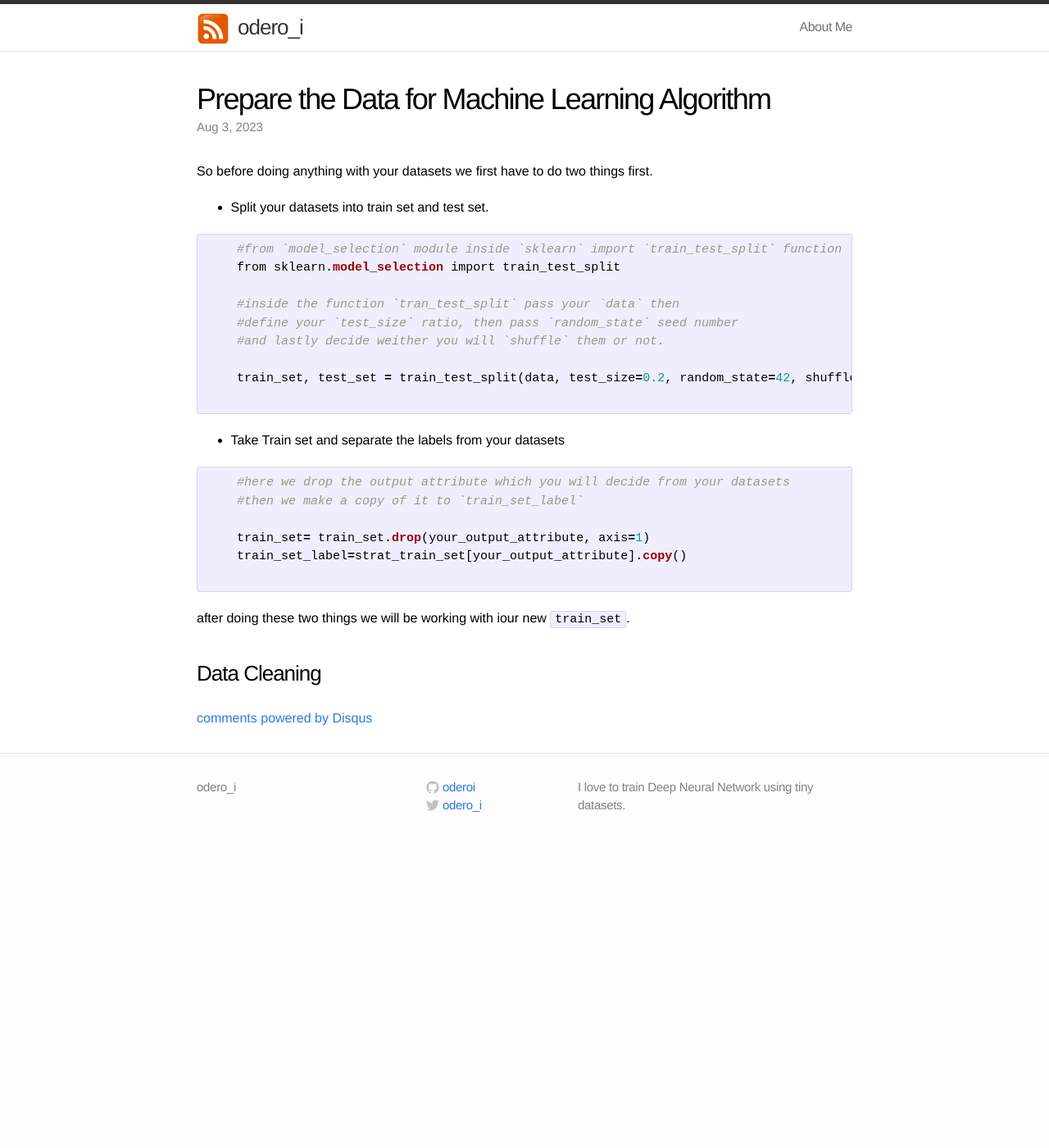
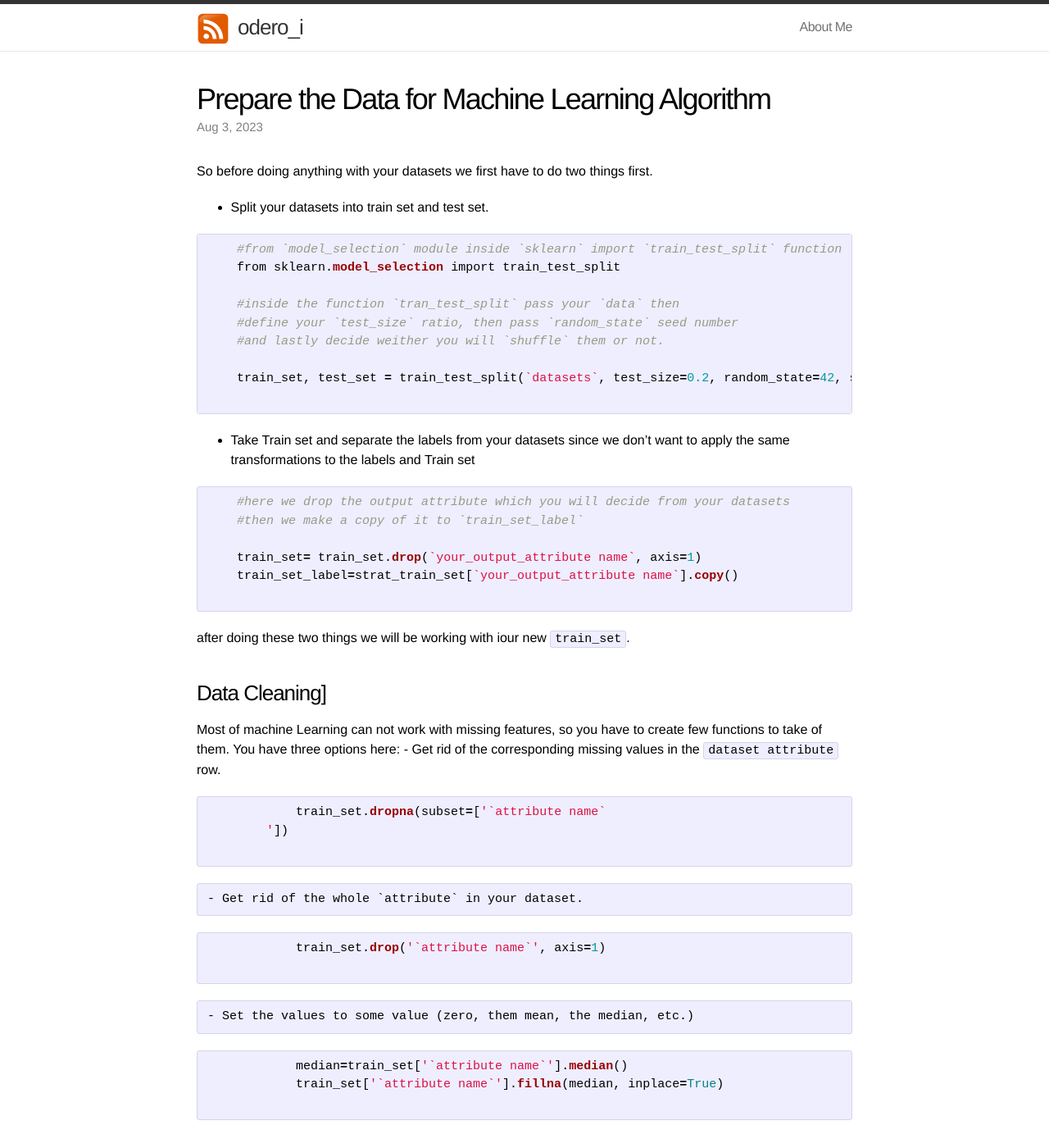
Before and after one commit to oderoi/oderoi.github.io, a Jekyll site: the page built from _posts/2023-08-03-Prepare the Data for Machine Learning Algorithms.markdown, in a window 1280 px wide and 1400 px high. Shown: the whole window at 82% size. Built offline with Jekyll 4.4.1, drawn with Linux system fonts in a browser that asks for light colours; comment, search, counter and statistics services are not loaded.

Commit message:
Update 2023-08-03-Prepare the Data for Machine Learning Algorithms.markdown

```diff
--- a/_posts/2023-08-03-Prepare the Data for Machine Learning Algorithms.markdown
+++ b/_posts/2023-08-03-Prepare the Data for Machine Learning Algorithms.markdown
@@ -17,18 +17,35 @@ So before doing anything with your datasets we first have to do two things first
     #define your `test_size` ratio, then pass `random_state` seed number
     #and lastly decide weither you will `shuffle` them or not.
 
-    train_set, test_set = train_test_split(data, test_size=0.2, random_state=42, shuffle=True)
+    train_set, test_set = train_test_split(`datasets`, test_size=0.2, random_state=42, shuffle=True)
   {% endhighlight %}
 
-- Take Train set and separate the labels from your datasets
+- Take Train set and separate the labels from your datasets since we don't want to apply the same transformations to the labels and Train set
   {% highlight ruby %}
     #here we drop the output attribute which you will decide from your datasets
     #then we make a copy of it to `train_set_label`
 
-    train_set= train_set.drop(your_output_attribute, axis=1)
-    train_set_label=strat_train_set[your_output_attribute].copy()
+    train_set= train_set.drop(`your_output_attribute name`, axis=1)
+    train_set_label=strat_train_set[`your_output_attribute name`].copy()
   {% endhighlight %}
 
 after doing these two things we will be working with iour new `train_set`.
 
-### Data Cleaning
+### Data Cleaning]
+Most of machine Learning can not work with missing features, so you have to create few functions to take of them. You have three options here:
+    - Get rid of the corresponding missing values in the `dataset attribute` row.
+        {% highlight ruby %}
+            train_set.dropna(subset=['`attribute name`
+        '])
+        {% endhighlight %}
+
+    - Get rid of the whole `attribute` in your dataset.
+        {% highlight ruby %}
+            train_set.drop('`attribute name`', axis=1)
+        {% endhighlight %}
+
+    - Set the values to some value (zero, them mean, the median, etc.)
+        {% highlight ruby %}
+            median=train_set['`attribute name`'].median()
+            train_set['`attribute name`'].fillna(median, inplace=True)
+        {% endhighlight %}
```
